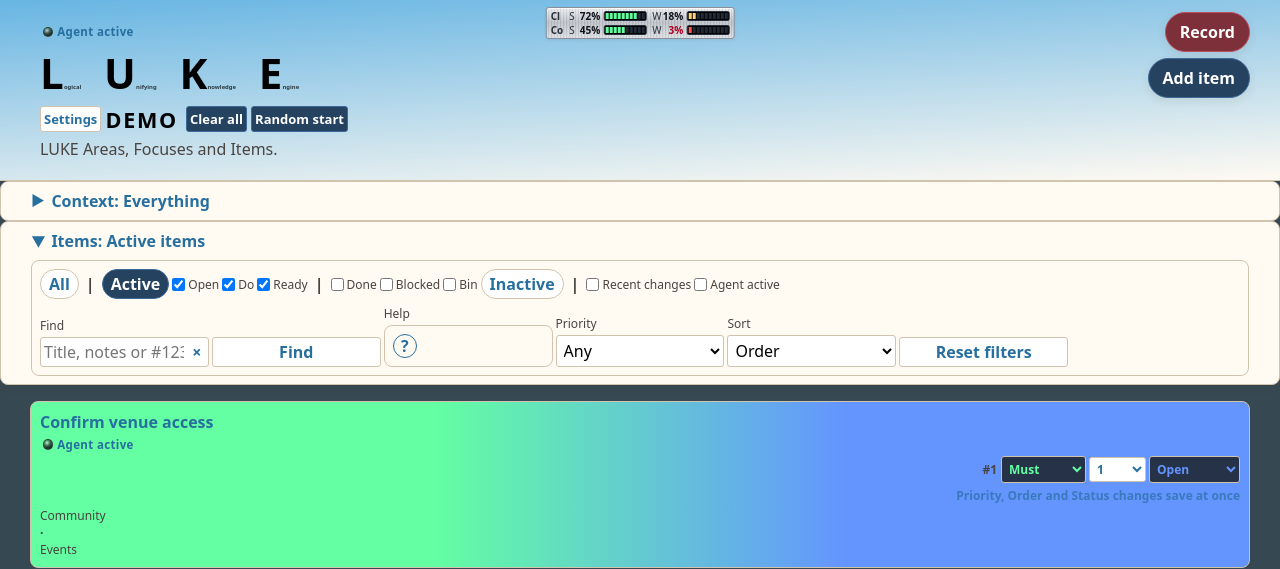
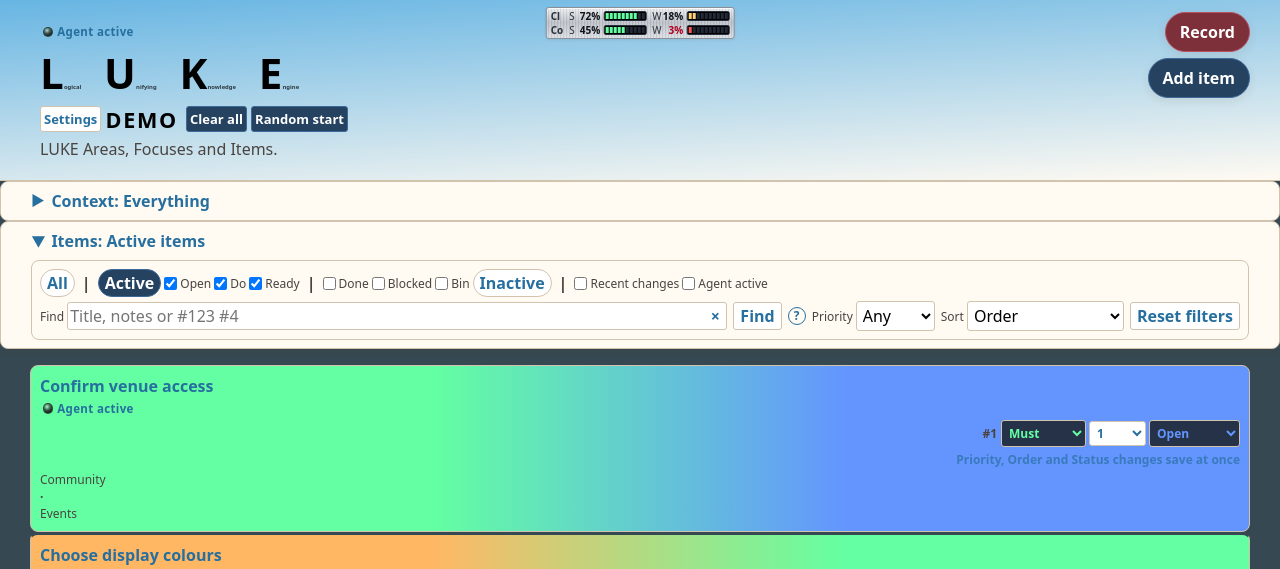
Before and after one commit to nielsencs/FlyingHinges, a PHP site: page /lukedemo/ in a window 1280 px wide. Shown: the top 569 px of the page. Run offline with PHP 8.4, Linux system fonts and the light colour scheme.

Commit message:
Sync LUKE demo from Project-Board 677240e

```diff
--- a/site/lukedemo/luke/assets/project-board.css
+++ b/site/lukedemo/luke/assets/project-board.css
@@ -1034,8 +1034,19 @@ summary {
 button.find-button,
 .button.reset-filters-button { width: auto; padding-left: 8px; padding-right: 8px; }
 
+.items-filter-bar { display: flex; flex-wrap: wrap; align-items: center; gap: 4px 6px; }
+.items-filter-bar > div { display: flex; align-items: center; gap: 3px; min-width: 0; }
+.items-filter-bar > div > label { margin: 0; }
+.items-filter-bar .task-chips { flex: 1 1 100%; }
+.items-filter-bar select, .items-filter-bar input:not([type=checkbox]) { width: auto; max-width: 100%; padding: 2px; }
+.items-filter-bar .find-field { flex: 1 1 9em; }
+.items-filter-bar .find-field input { width: 100%; min-width: 7em; }
+.items-filter-bar > div:has(.find-field) { flex: 1 1 14em; }
+.items-filter-bar button, .items-filter-bar .button { width: auto; padding: 2px 6px; }
+
 .status-help { position: relative; }
-.status-help summary { list-style: none; cursor: pointer; width: 24px; height: 24px; line-height: 22px; text-align: center; border: 1px solid var(--accent); border-radius: 50%; color: var(--accent); font-weight: 700; }
+.status-help summary { list-style: none; cursor: pointer; width: 18px; height: 18px; line-height: 16px; font-size: 12px; text-align: center; border: 1px solid var(--accent); border-radius: 50%; color: var(--accent); font-weight: 700; padding: 0; }
 .status-help summary::-webkit-details-marker { display: none; }
-.status-help-body { position: absolute; z-index: 20; left: 0; top: 30px; width: max-content; max-width: min(320px, 90vw); padding: 8px 10px; background: var(--panel, #fff); color: inherit; border: 1px solid var(--accent); border-radius: 6px; box-shadow: 0 2px 8px rgba(0,0,0,.25); }
+.items-filter-bar details.status-help { padding: 0; border: 0; background: transparent; }
+.status-help-body { position: absolute; z-index: 20; right: 0; top: 24px; width: max-content; max-width: min(320px, 90vw); padding: 8px 10px; background: var(--panel, #fff); color: inherit; border: 1px solid var(--accent); border-radius: 6px; box-shadow: 0 2px 8px rgba(0,0,0,.25); }
 .status-help-body ul { margin: 2px 0 6px; padding-left: 18px; }
--- a/site/lukedemo/luke/src/config.php
+++ b/site/lukedemo/luke/src/config.php
@@ -2,6 +2,8 @@
 const PROJECT_TODO_STATUSES = ['Open', 'Do', 'Ready', 'Done', 'Blocked'];
 const PROJECT_ITEM_STATUSES = PROJECT_TODO_STATUSES;
 const PROJECT_PRIORITIES = ['', 'Must', 'Should', 'Could', 'Won\'t'];
+const PROJECT_DEFAULT_AGENT_NAME = 'Joel';
+const PROJECT_DEMO_AGENT_NAME = 'Cloudy';
 
 function project_data_path(): string {
     if (project_demo_mode()) {
--- a/site/lukedemo/luke/src/render-helpers.php
+++ b/site/lukedemo/luke/src/render-helpers.php
@@ -175,7 +175,7 @@ function project_agent_pause_switch_html(array $returnContext = []): string {
 }
 
 function project_agent_name(): string {
-    return project_demo_mode() ? 'The Agent' : 'Joel';
+    return project_demo_mode() ? PROJECT_DEMO_AGENT_NAME : PROJECT_DEFAULT_AGENT_NAME;
 }
 
 function project_doing_led(array $todo, string $activeItemId): string {
@@ -493,10 +493,14 @@ function project_status_help_text(): string {
     return implode(' ', $parts);
 }
 
+function project_priority_help_name(string $priority): string {
+    return $priority === '' ? 'Blank' : project_priority_label($priority);
+}
+
 function project_priority_help_text(): string {
     $parts = [];
     foreach (PROJECT_PRIORITY_HELP as $priority => $help) {
-        $parts[] = ($priority === '' ? 'Blank' : $priority) . ' = ' . $help . '.';
+        $parts[] = project_priority_help_name($priority) . ' = ' . $help . '.';
     }
     return implode(' ', $parts);
 }
@@ -508,7 +512,7 @@ function project_status_help_popup(): string {
     }
     $html .= '</ul><strong>Priority</strong><ul>';
     foreach (PROJECT_PRIORITY_HELP as $priority => $help) {
-        $html .= '<li>' . h(($priority === '' ? 'Blank' : $priority) . ' = ' . $help . '.') . '</li>';
+        $html .= '<li>' . h(project_priority_help_name($priority) . ' = ' . $help . '.') . '</li>';
     }
     return $html . '</ul></div></details>';
 }
--- a/site/lukedemo/luke/src/views/item-filters.php
+++ b/site/lukedemo/luke/src/views/item-filters.php
@@ -2,7 +2,7 @@
 ?>
 <details class="items-disclosure"<?= $itemsFilterJustApplied ? '' : ' open' ?>><summary>Items: <?= h($itemsFilterLabel) ?><?php if ($sectionFilter === '' && $projectFilter === '' && ($taskStatusQuery === '' || in_array('Bin', explode(',', $taskStatusQuery), true)) && count(array_filter($board['items'] ?? [], 'project_item_is_binned')) > 0): ?> <button class="subtle danger empty-bin-button" form="empty-bin" type="submit">Empty bin</button><?php endif; ?></summary>
   <div class="items-panel">
-    <form class="toolbar" method="get">
+    <form class="toolbar items-filter-bar" method="get">
       <input type="hidden" name="section_filter" value="<?= h($sectionFilter) ?>">
       <input type="hidden" name="project_filter" value="<?= h($projectFilter) ?>">
       <input type="hidden" name="task_status" value="">
@@ -10,7 +10,7 @@
       <?php if ($recentFilterActive): ?><div><label>Recent count</label><select data-recent-count-control onchange="boardRecentCountChanged(this)"><?php foreach ($recentItemCounts as $count): ?><option value="<?= h((string)$count) ?>"<?= $count === $recentDefaultCount ? ' selected' : '' ?>><?= h((string)$count) ?></option><?php endforeach; ?></select></div><?php endif; ?>
       <div><label>Find</label><span class="find-field"><input name="task_q" value="<?= h($taskQ) ?>" placeholder="Title, notes or #123 #4"><button type="button" class="find-clear" data-find-clear aria-label="Erase Find text" title="Erase Find text" onclick="var i=this.form.elements.task_q;i.value='';i.focus();">&times;</button></span></div>
       <button class="subtle find-button">Find</button>
-      <div><label>Help</label><?= project_status_help_popup() ?></div>
+      <?= project_status_help_popup() ?>
       <div><label>Priority</label><select name="task_priority" onchange="boardDropdownChanged(this)"><?= project_filter_options(project_priority_values(), $taskPriority) ?></select></div>
       <div><label>Sort</label><select name="task_sort" onchange="boardDropdownChanged(this)"><?= project_sort_options($taskSort) ?></select></div>
       <a class="button subtle reset-filters-button" href="?<?= h(http_build_query(['section_filter' => $sectionFilter, 'project_filter' => $projectFilter])) ?>">Reset filters</a>
```
